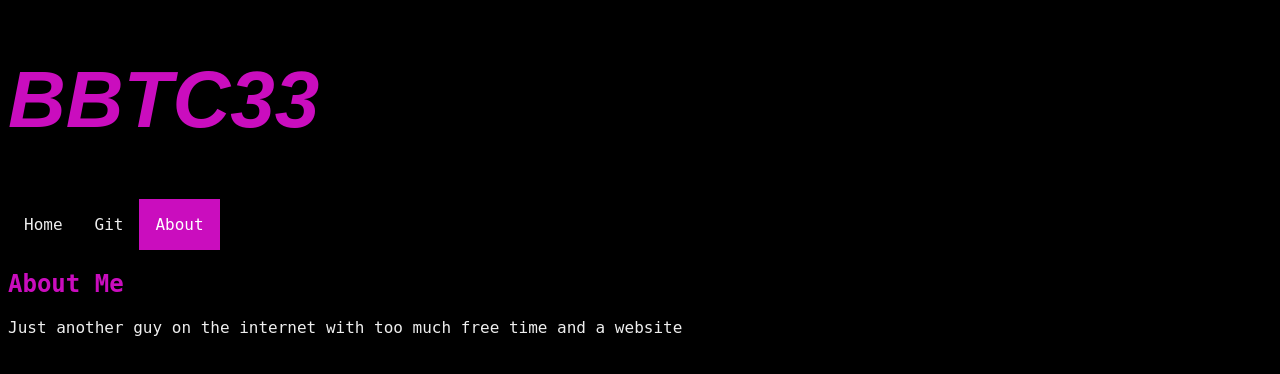
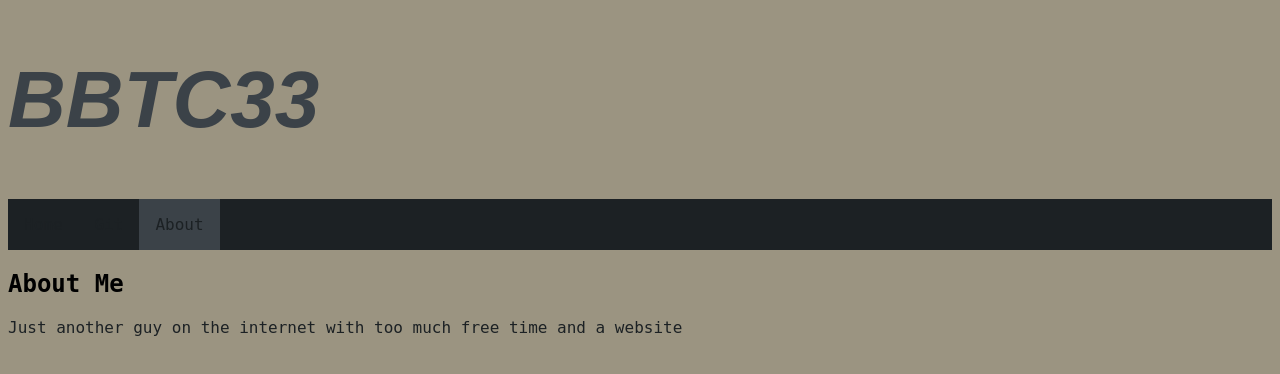
Before and after one commit to bbtc33/bbtc, a plain HTML site: page about.html in a window 1280 px wide. Drawn offline with Linux system fonts and the light colour scheme.

Commit message:
style change

```diff
--- a/styles.css
+++ b/styles.css
@@ -1,24 +1,24 @@
 body{
-	background-color:#000000
+	background-color:#9B9481
 }
 h1{
-	color:#ca0dbe;
+	color:#3B4248;
 	font-family:"Arial","sans-serif";
 	font-size:5em;
 	font-style: italic;
 }
 h2{
-	color:#ca0dbe;
+	color:#1C2124
 	font-size:1.5em;
 	font-family:"JetBrains Mono","monospace","sans-serif";
 }
 h3{
-	color:#ca0dbe;
+	color:#1C2124;
 	font-size:1.25em;
 	font-family:"JetBrains Mono","monospace","sans-serif";
 }
 p{
-	color:#EEEEEE;
+	color:#1C2124;
 	font-size:1em;
 	font-family:"JetBrains Mono","monospace","sans-serif";
 }
@@ -29,22 +29,22 @@ li{
 }
 li a {
  	display: block;
-	color: #EEEEEE;
+	color: #1C2124;
 	text-align: center;
 	padding: 1em 1em;
 	text-decoration:none;
 }
 li a:hover:not(.active) {
-background-color: #6626a5;
+background-color: #3B4248;
 }
 .active {
-background-color: #ca0dbe;
-color: #ffffff;
+background-color: #3B4248;
+color: #1C2124;
 }
 ul {
 list-style-type: none;
 margin: 0;
 padding: 0;
 overflow: hidden;
-background-color: #000000;
+background-color: #1C2124;
 }
```
